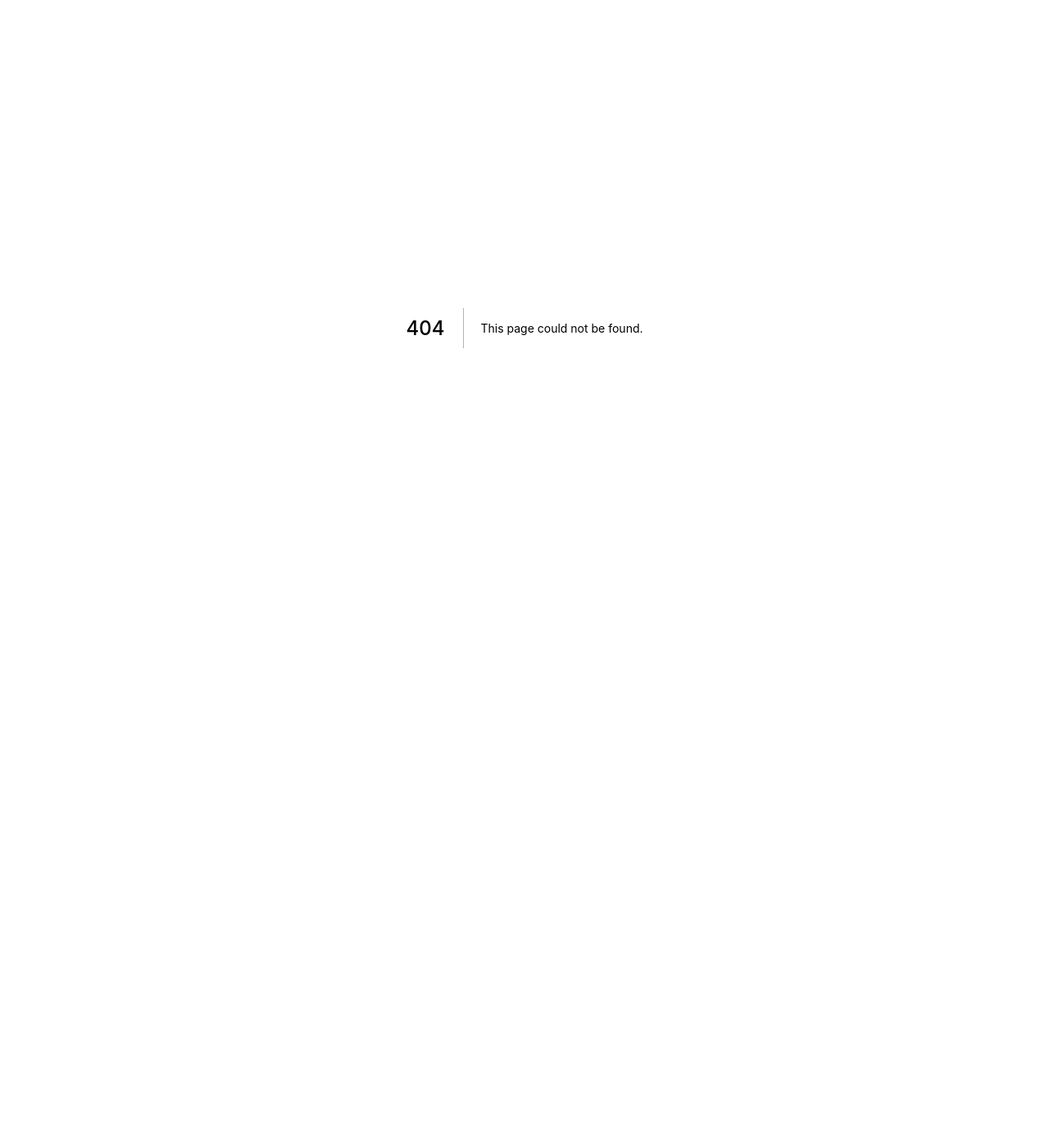
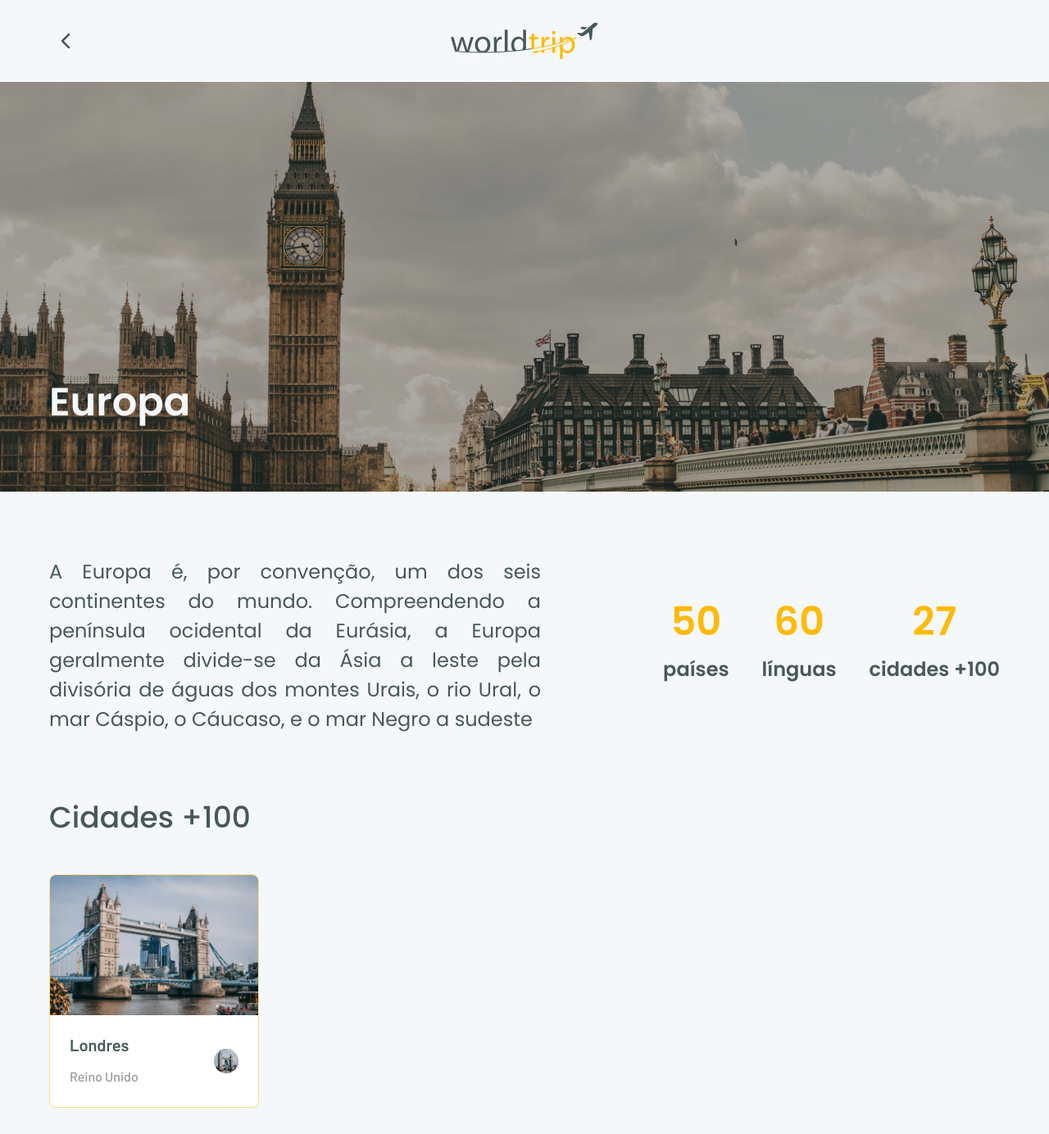
Before and after one commit to fredericokingston/world-trip, a Next.js app: page /continent/africa in a window 1280 px wide. Before the commit this address had no page. Shown: the whole page at 82% size. Before the commit the page ends 800 px from the top, so only its background shows below. Built offline with nearby package versions, Linux system fonts and the light colour scheme.

Commit message:
basic ui

```diff
--- /dev/null
+++ b/src/components/BannerContinent.tsx
@@ -0,0 +1,28 @@
+import { Box, Flex, Heading } from "@chakra-ui/react";
+
+export function BannerContinent() {
+  return (
+    <Flex
+      as="section"
+      w="100%"
+      h="500"
+      bgImg="/images/europe-banner.png"
+      objectFit="cover"
+      bgPosition="center"
+      align="center"
+      justify="center"
+      py="20"
+    >
+      <Flex w="100%" h="100%" maxW={1160} align="flex-end">
+        <Heading
+          fontSize="48"
+          color="light.headings-and-text"
+          fontWeight="semibold"
+        >
+          Europa
+        </Heading>
+      </Flex>
+
+    </Flex>
+  );
+}
--- a/src/components/Header.tsx
+++ b/src/components/Header.tsx
@@ -1,10 +1,29 @@
-import { Flex } from "@chakra-ui/react";
-import Image from 'next/image'
+import { Flex, Icon, IconButton } from "@chakra-ui/react";
+import Image from 'next/image';
+import Link from 'next/link';
+import { useRouter } from "next/router";
+import { IoIosArrowBack } from 'react-icons/io';
 
 export function Header() {
+  const { asPath } = useRouter()
+  const notHomePage = asPath !== '/';
+
   return (
-    <Flex w="100%" h={100} align="center" justify="center">
-      <Image src="/logo.svg" alt="Logo World Trip" width={180} height={46}/>
+    <Flex w="100%" maxW={1160} h={100} align="center" justify="center" position="relative">
+      { notHomePage && (
+        <Link href="/">
+          <IconButton
+            aria-label="Return button"
+            icon={<Icon as={IoIosArrowBack}/>}
+            position="absolute"
+            left="0"
+            bg="none"
+            fontSize={28}
+          ></IconButton>
+        </Link>
+      )}
+
+    <Image src="/logo.svg" alt="Logo World Trip" width={180} height={46}/>
     </Flex>
   );
 }
--- a/src/pages/_app.tsx
+++ b/src/pages/_app.tsx
@@ -1,12 +1,20 @@
 import { ChakraProvider } from "@chakra-ui/react";
+import Head from 'next/head'
 import { theme } from "../styles/theme";
 import './swiperStyles.css';
 
 function MyApp({ Component, pageProps }) {
   return (
-    <ChakraProvider theme={theme}>
-      <Component {...pageProps} />
-    </ChakraProvider>
+    <>
+      <Head>
+        <title>World Trip</title>
+        <meta charSet="utf-8" />
+        <meta name="viewport" content="initial-scale=1.0, width=device-width" />
+      </Head>
+      <ChakraProvider theme={theme}>
+        <Component {...pageProps} />
+      </ChakraProvider>
+    </>
   )
 }
 
--- a/src/pages/_document.tsx
+++ b/src/pages/_document.tsx
@@ -5,10 +5,8 @@ export default class MyDocument extends Document {
     return (
       <Html lang="pt-br">
         <Head>
-          <title>World Trip</title>
           <link rel="shortcut icon" href="/images/airplane.svg" type="svg"/>
-          <meta charSet="utf-8" />
-          <meta name="viewport" content="initial-scale=1.0, width=device-width" />
+
           <link rel="preconnect" href="https://fonts.gstatic.com" />
           <link href="https://fonts.googleapis.com/css2?family=Barlow:wght@500;600&family=Poppins:wght@400;500;600;700&display=swap" rel="stylesheet" />
         </Head>
--- /dev/null
+++ b/src/pages/continent/[continent].tsx
@@ -0,0 +1,101 @@
+import { Box, Flex, Heading, HStack, SimpleGrid, Image as ChakraImage, Text } from "@chakra-ui/react";
+import Image from "next/image";
+import { BannerContinent } from "../../components/BannerContinent";
+import { Header } from '../../components/Header'
+
+export default function Continent() {
+
+  return (
+    <Flex w="100%" direction="column" align="center" justify="center" marginBottom="8">
+      <Header />
+      <BannerContinent />
+
+      <Flex
+        as="section"
+        flexDir={["column", "row"]}
+        w="100%"
+        maxW={1160}
+        align="center"
+        justify="space-between"
+        py="20"
+      >
+        <Text
+          as="p"
+          maxW="600"
+          fontSize="24"
+          lineHeight="9"
+          textAlign="justify"
+        >
+          A Europa é, por convenção, um dos seis continentes do mundo. Compreendendo a península ocidental da Eurásia, a Europa geralmente divide-se da Ásia a leste pela divisória de águas dos montes Urais, o rio Ural, o mar Cáspio, o Cáucaso, e o mar Negro a sudeste
+        </Text>
+        <HStack spacing="10" align="center" justify="center">
+          <Box align="center" justify="center">
+            <Text fontSize={48} fontWeight="semibold" color="highlight.highlight">50</Text>
+            <Text mt="8" fontSize="24" fontWeight="semibold">países</Text>
+          </Box>
+          <Box align="center" justify="center">
+            <Text fontSize={48} fontWeight="semibold" color="highlight.highlight">60</Text>
+            <Text mt="8" fontSize="24" fontWeight="semibold">línguas</Text>
+          </Box>
+          <Box align="center" justify="center">
+            <Text fontSize={48} fontWeight="semibold" color="highlight.highlight">27</Text>
+            <Text mt="8" fontSize="24" fontWeight="semibold">cidades +100</Text>
+          </Box>
+        </HStack>
+      </Flex>
+
+      <Flex
+        as="section"
+        direction="column"
+        w="100%"
+        maxW={1160}
+        align="left"
+        justify="center"
+      >
+          <Heading as="h2" textAlign="left" mb="12" fontWeight="medium">
+            Cidades +100
+          </Heading>
+
+          <SimpleGrid columns={[1, 2, 4]} spacing={46} mx="auto">
+
+            <Box
+              maxW={256}
+              bg="white"
+              borderWidth="1px"
+              borderRadius="lg"
+              borderColor="highlight.highlight.200"
+              overflow="hidden"
+            >
+              <ChakraImage src="/images/card-image.png" alt="" w="100%"/>
+              <Flex p="6" flexDir="row" align="center" justify="space-between">
+                <Box>
+                  <Box
+                    fontFamily="barlow"
+                    fontSize="20"
+                    fontWeight="semibold"
+                    as="h4"
+                    lineHeight="tight"
+                    isTruncated
+                  >
+                    Londres
+                  </Box>
+                  <Box
+                    mt="3"
+                    fontFamily="barlow"
+                    fontWeight="medium"
+                    color="dark.info"
+                    as="h4"
+                    lineHeight="tight"
+                    isTruncated
+                  >
+                    Reino Unido
+                  </Box>
+                </Box>
+                <ChakraImage src="/images/card-image.png" alt="" w={30} h={30} borderRadius="15" />
+              </Flex>
+            </Box>
+          </SimpleGrid>
+        </Flex>
+    </Flex>
+  );
+}
--- a/src/pages/index.tsx
+++ b/src/pages/index.tsx
@@ -45,7 +45,6 @@ export default function Home() {
       />
 
       <Slider />
-
     </Flex>
   )
 }
--- a/src/styles/theme.ts
+++ b/src/styles/theme.ts
@@ -9,6 +9,7 @@ export const theme = extendTheme({
   colors: {
     highlight: {
       "highlight": "#FFBA08",
+      "highlight.200": "#ffdb7d",
     },
     dark: {
       "black": "#000000",
```
Also changed, not shown: public/images/card-image.png (added), public/images/europe-banner.png (added).
